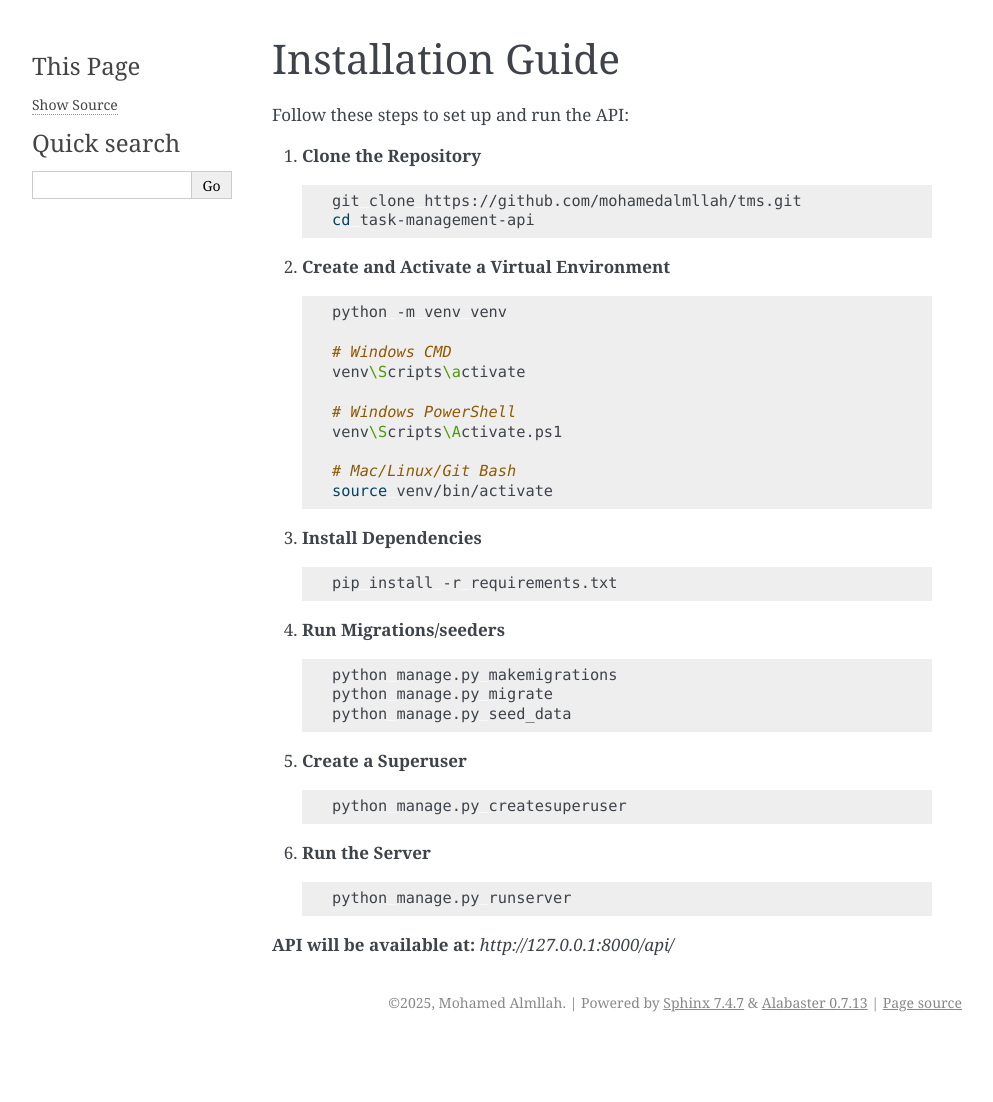
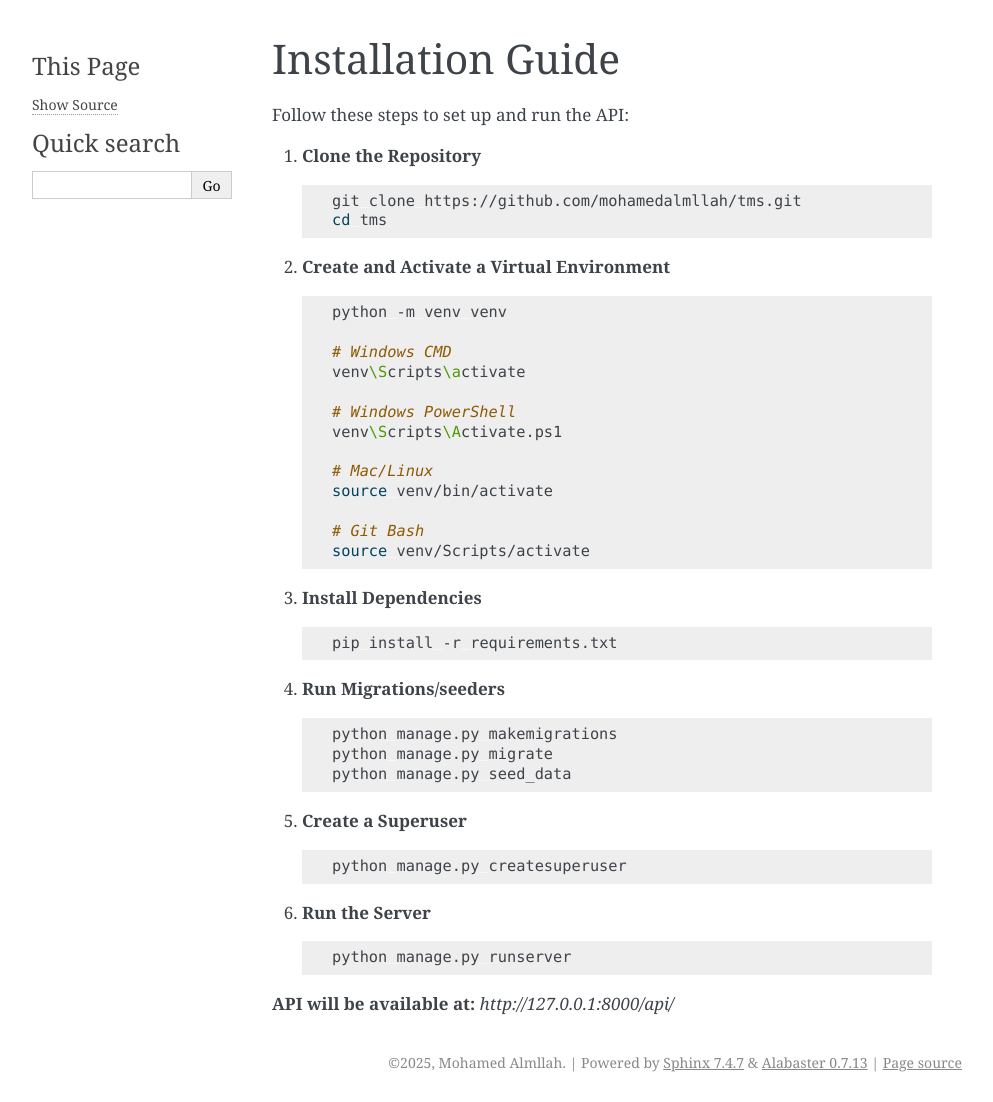
Before and after one commit to MohamedAlMllah/TMS, a Sphinx documentation site: the page built from docs/source/installation.rst, in a window 1280 px wide. Shown: the whole page, without its empty margins (148-1141 px from the left). Built offline with Sphinx 7.4.7, drawn with Linux system fonts in a browser that asks for light colours; before the commit the page ends 1042 px from its top, so only the background shows below that.

Commit message:
updating doc files

```diff
--- a/docs/source/installation.rst
+++ b/docs/source/installation.rst
@@ -8,7 +8,7 @@ Follow these steps to set up and run the API:
    .. code-block:: sh
 
       git clone https://github.com/mohamedalmllah/tms.git
-      cd task-management-api
+      cd tms
 
 2. **Create and Activate a Virtual Environment**
 
@@ -22,8 +22,12 @@ Follow these steps to set up and run the API:
       # Windows PowerShell
       venv\Scripts\Activate.ps1
 
-      # Mac/Linux/Git Bash
+      # Mac/Linux
       source venv/bin/activate
+
+      # Git Bash
+      source venv/Scripts/activate
+
 
 3. **Install Dependencies**
 
```
Also changed, not shown: 5 other files.
